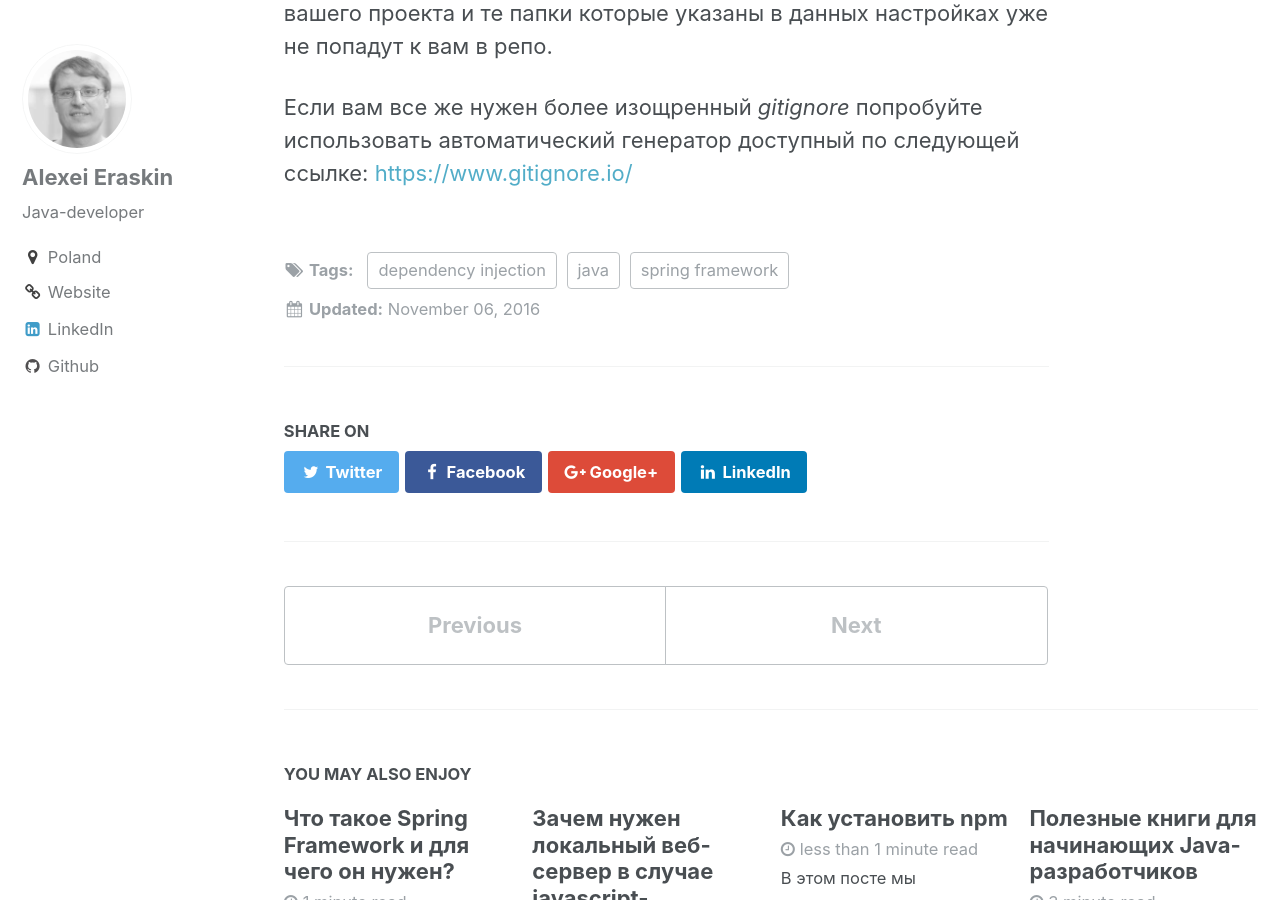
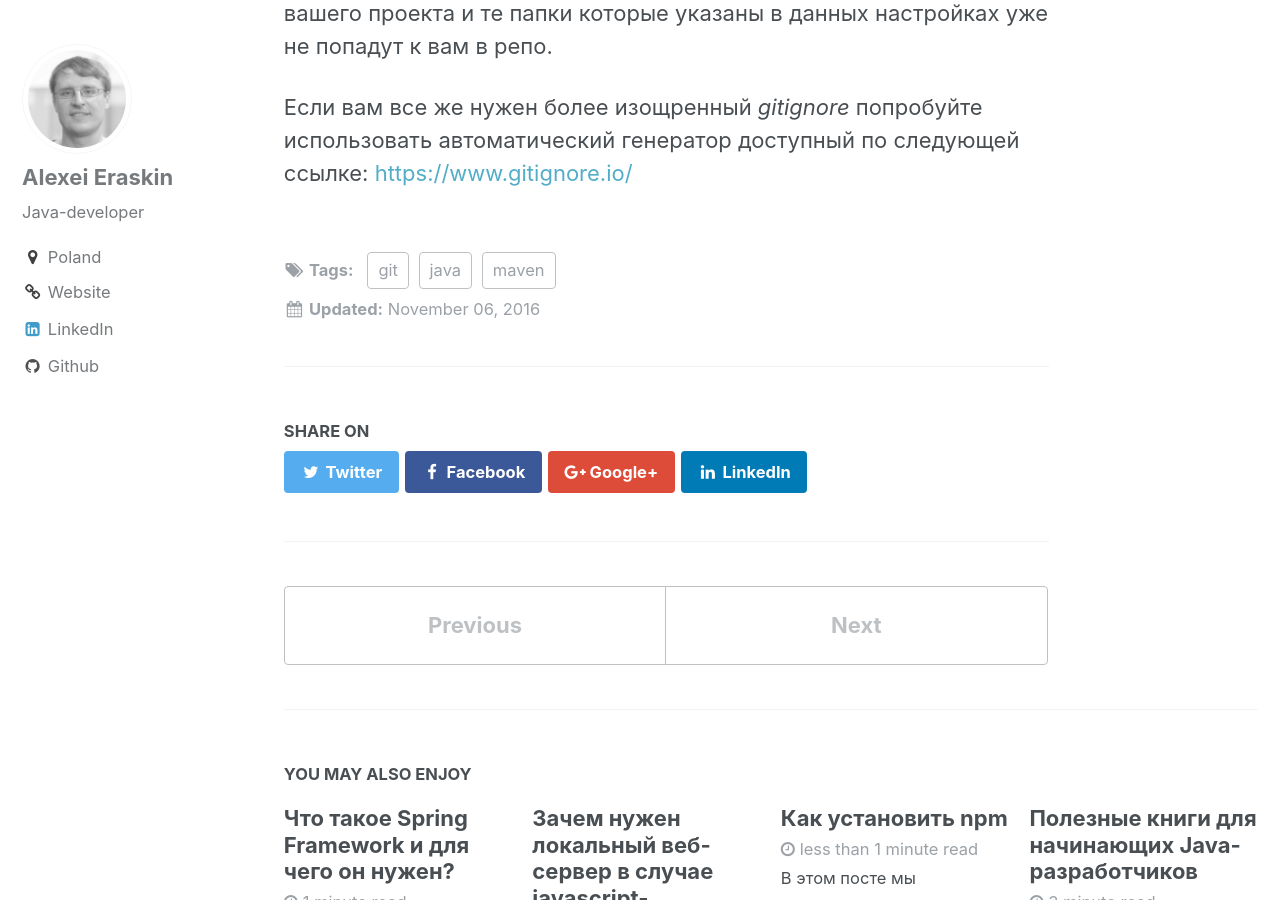
Before and after one commit to smartcoderteam/smartcoderteam.github.io, a Jekyll site: the page built from _posts/2016-11-06-gitignore-for-java-and-maven-projects.md, in a window 1280 px wide and 900 px high, scrolled down 1038 px. Built offline with Jekyll 4.4.1, drawn with Linux system fonts in a browser that asks for light colours.

Commit message:
Update 2016-11-06-gitignore-for-java-and-maven-projects.md

```diff
--- a/_posts/2016-11-06-gitignore-for-java-and-maven-projects.md
+++ b/_posts/2016-11-06-gitignore-for-java-and-maven-projects.md
@@ -4,9 +4,9 @@ excerpt: "В статье будет представлен простейший
 modified: 2016-11-06T09:55:10-04:00
 header:
 tags:
+  - git
   - java
-  - spring framework
-  - dependency injection
+  - maven
 ---
 
 Часто при создании небольших проектов или примеров необходимо чтобы git игнорировал
```
